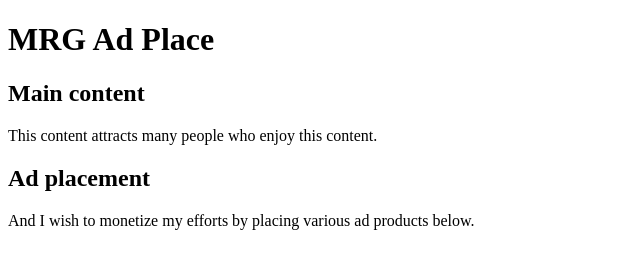
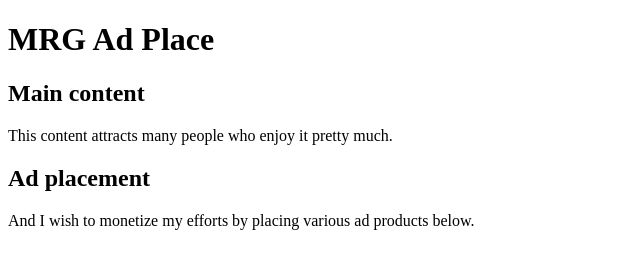
Before and after one commit to mrgplace/mrgplace.github.io, a plain HTML site: page index.html in a window 1280 px wide. Shown: the full height of the page, 0-640 px from the left. Drawn offline with Linux system fonts and the light colour scheme.

```diff
--- a/index.html
+++ b/index.html
@@ -7,7 +7,7 @@
   <body>
     <h1>MRG Ad Place</h1>
     <h2>Main content</h2>
-    This content attracts many people who enjoy this content.
+    This content attracts many people who enjoy it pretty much.
     <h2>Ad placement</h2>
     And I wish to monetize my efforts by placing various ad products below.
     <script async src="https://ad.mail.ru/static/ads-async.js"></script>
```
